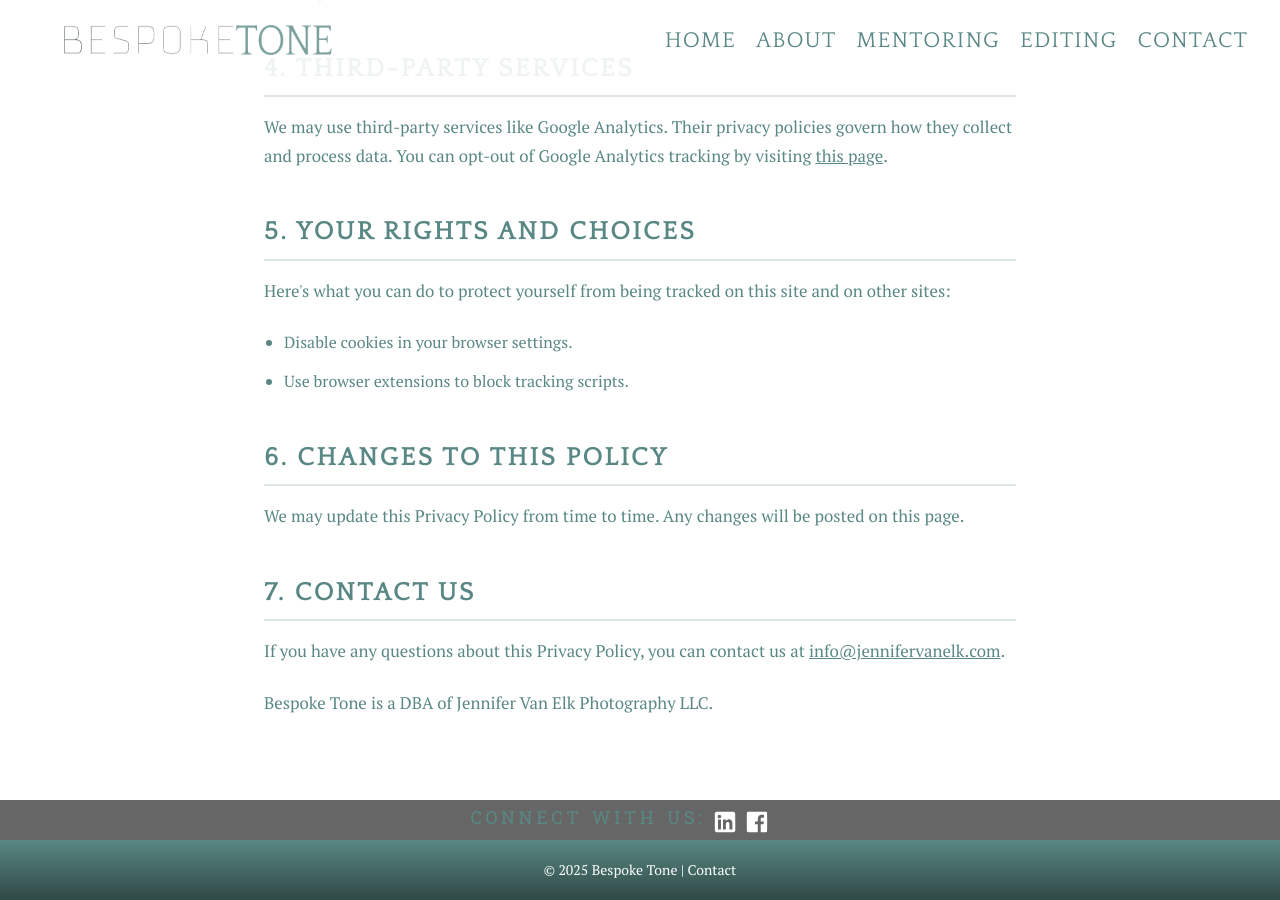
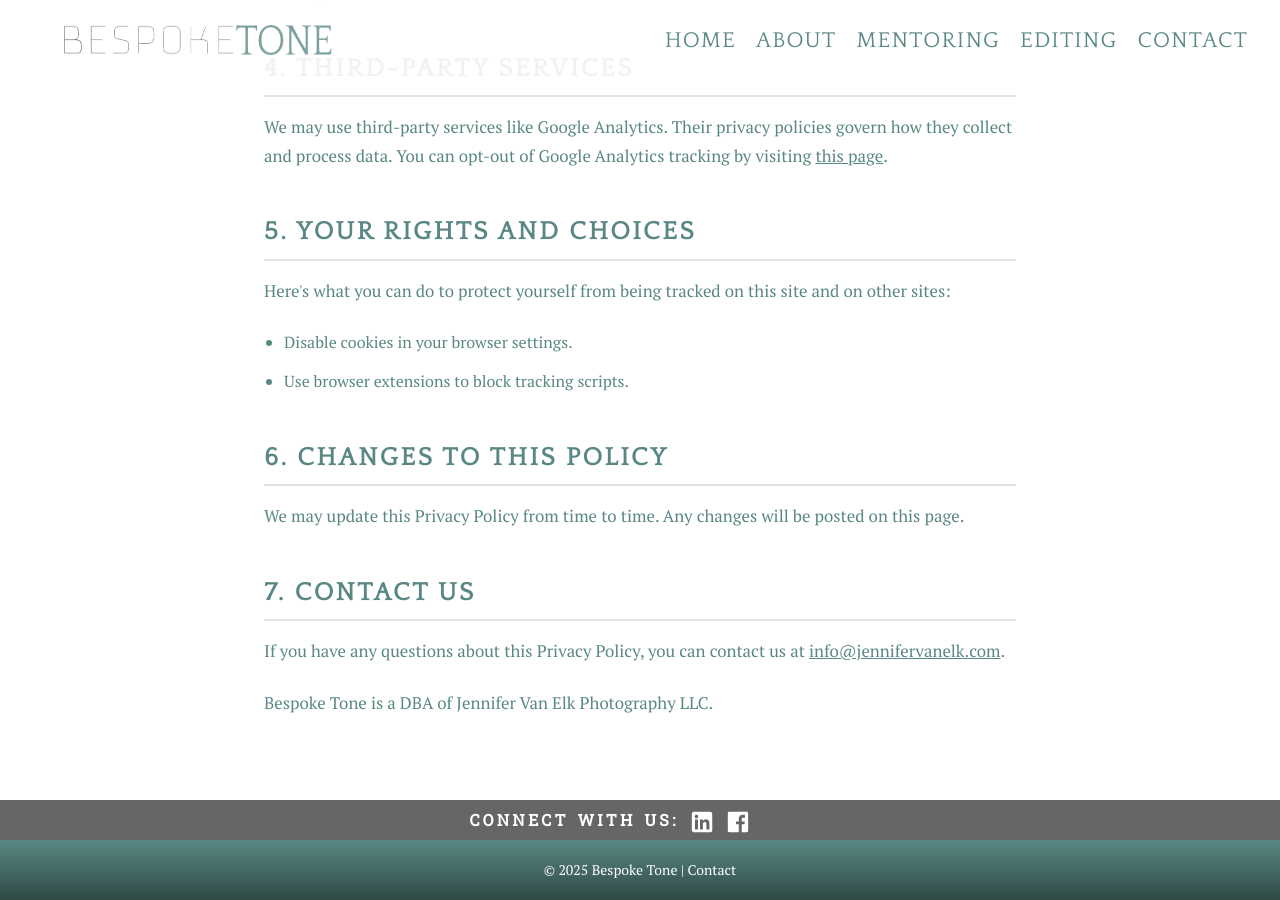
Before and after one commit to stevenvanelk/bespoketone, a Jekyll site: the page built from privacy-policy.md, in a window 1280 px wide and 900 px high, scrolled down 1701 px. Built offline with Jekyll 4.4.1, drawn with Linux system fonts in a browser that asks for light colours.

Commit message:
footer fixes

```diff
--- a/css/style.css
+++ b/css/style.css
@@ -470,18 +470,23 @@ footer a:hover {
 
 .footer-social-container {
     display: flex;
-    align-items: center;
+    align-items: baseline;
+    /* 🟢 THIS is the key */
     justify-content: center;
-    gap: 8px;
+    gap: 12px;
+    height: 100%;
 }
 
 .footer-social-container h3 {
     margin: 0;
-    font-size: 18px;
-    line-height: 1.2;
+    font-size: 16px;
+    font-weight: 600;
+    text-transform: uppercase;
+    color: white !important;
+    line-height: 1;
+    display: flex;
     align-items: center;
-    font-weight: 500;
-    text-transform: uppercase;
+    height: 24px;
 }
 
 .social-icon {
```
Also changed, not shown: 2 other files.
